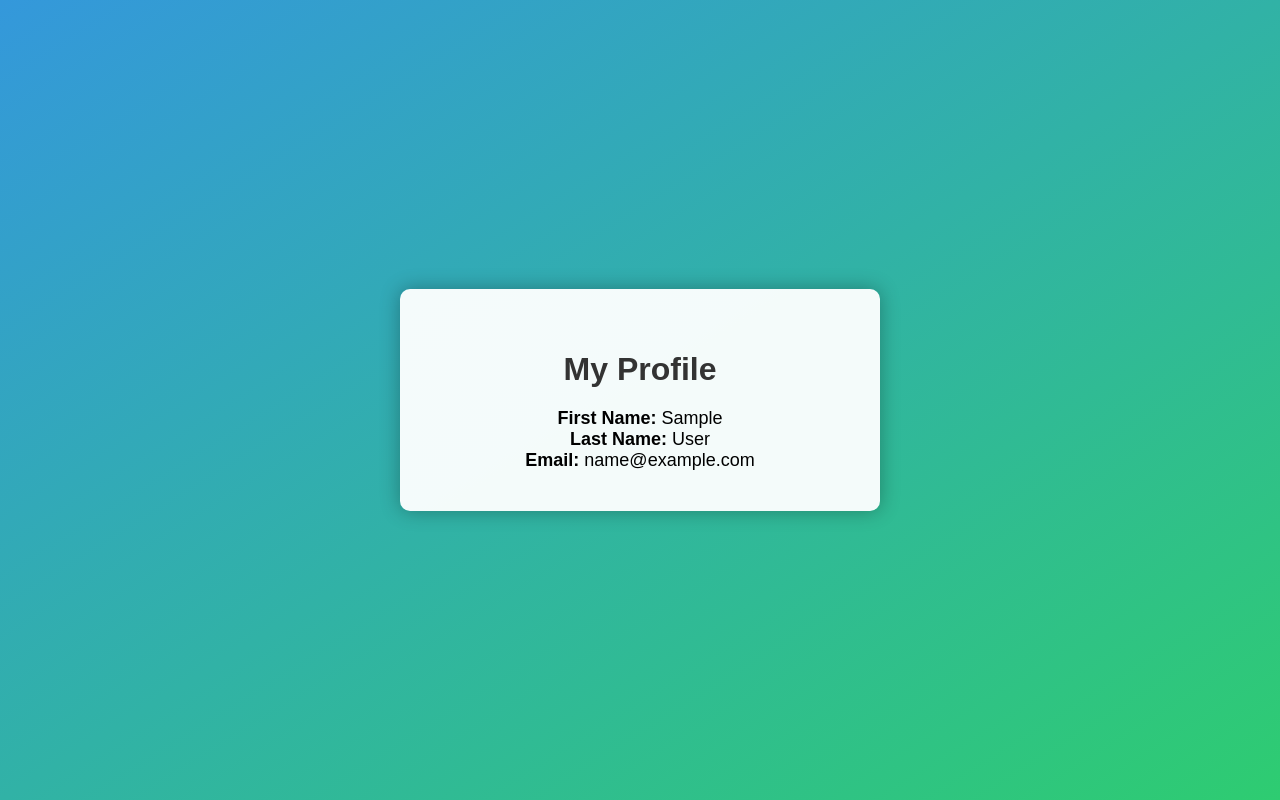
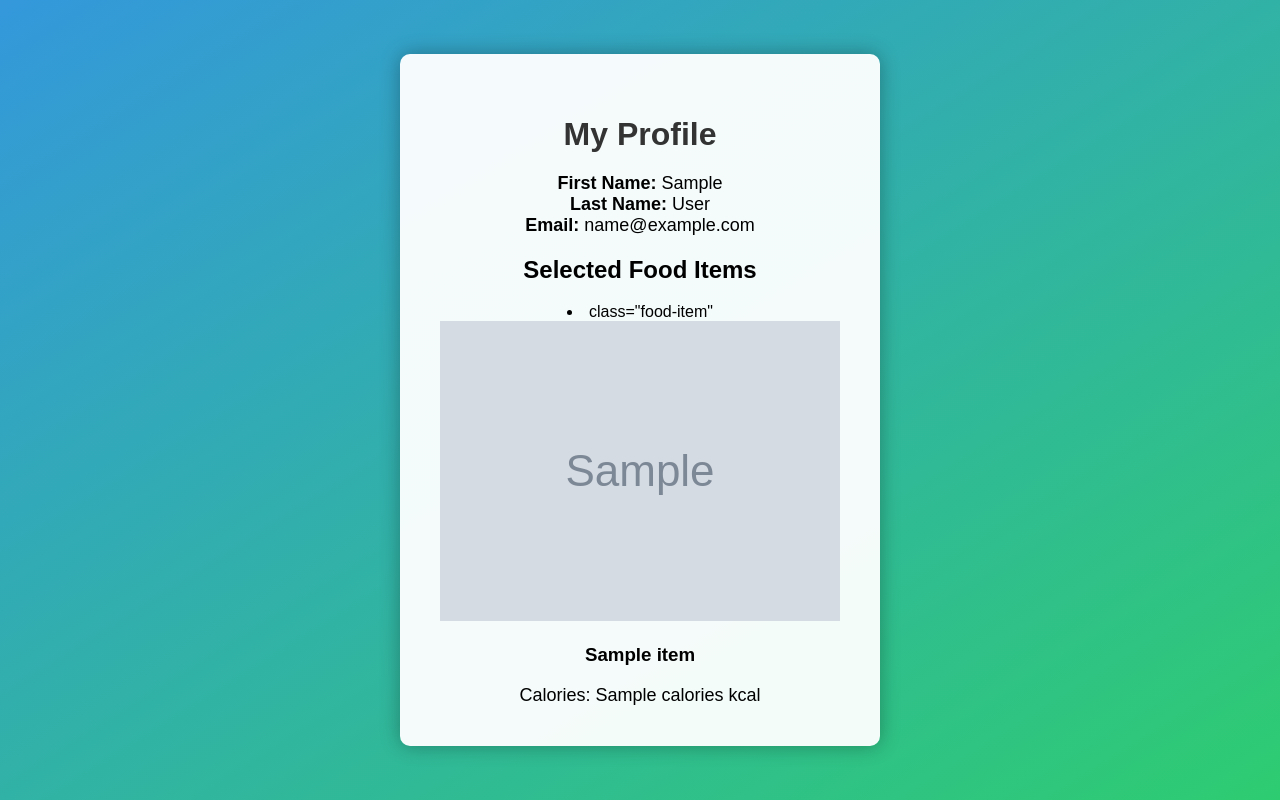
Before and after one commit to jhteh2000/sse-team-project-1, a Flask app: template api/templates/userInfo.html in a window 1280 px wide. Run offline with Flask 3, Linux system fonts and the light colour scheme; the visitor is signed in with stand-in values (Sample User, id 1); the template is opened without the code that fills it: most values are stand-ins (such as "Sample title", 1, 10 or a date in 2020); grey boxes marked "Sample" are stand-in pictures; parts of the project's set-up code (start-up, migrations or seed data) failed here and were passed over.

Commit message:
Working on storing fav

```diff
--- a/api/templates/results.html
+++ b/api/templates/results.html
@@ -35,6 +35,6 @@
   </div>
 
   <script src="../static/js/recipe.js"></script>
-  <script src="../static/js/favButton.js"></script>
+  <script src="../static/js/storeFav.js"></script>
 </body>
 </html>
--- a/api/templates/userInfo.html
+++ b/api/templates/userInfo.html
@@ -12,6 +12,20 @@
         <p><strong>First Name:</strong> {{ current_user.first_name }}</p>
         <p><strong>Last Name:</strong> {{ current_user.last_name }}</p>
         <p><strong>Email:</strong> {{ current_user.email }}</p>
+
+	<h2>Selected Food Items</h2>
+
+	{% for item in selected_food_items %}
+		<li> class="food-item"</li>
+		 <img src="{{ item.image }}" alt="{{ item.name }}">
+                    <h3>{{ item.name }}</h3>
+                    <div class="details">
+                        <p>Calories: {{ item.calories }} kcal</p>
+                        <!-- You can add more details as needed -->
+                    </div>
+                </li>
+	{% endfor %}
+	</ul>
     </div>
 
 </body>
```
